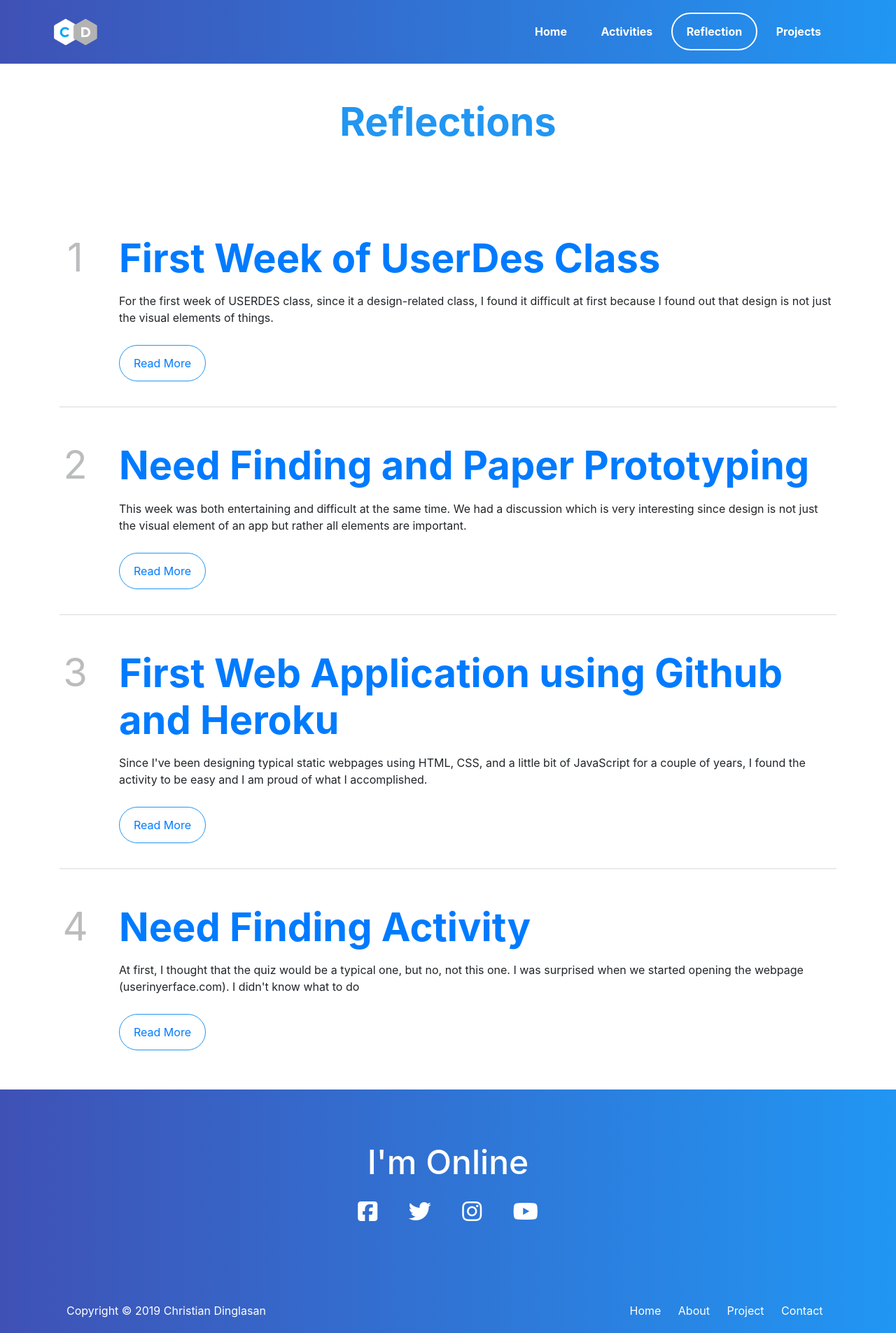
After one commit to cmdinglasan/lab1, a PHP site: page /reflection.html in a window 1280 px wide. The commit adds this page. Shown: the whole page at 70% size. Run offline with PHP 8.4, Linux system fonts and the light colour scheme; some libraries are stand-ins or nearby versions.

Commit message:
Added more pages

```diff
--- a/css/style.css
+++ b/css/style.css
@@ -1,49 +1,36 @@
 /* General */
 html { padding: 0; margin: 0; }
-body { padding: 0; margin: 0; font-family: 'Montserrat', Arial, sans-serif; font-size: 14px; color: #212121; }
+body { padding: 0; margin: 0; font-family: 'Montserrat', Arial, sans-serif; font-size: 14px; color: #212121; padding: 91px 0 0 0; }
 a {	color: inherit;	text-decoration: none; }
 a:hover { text-decoration: none!important; }
 
-/* General - Containers */
-.container { max-width: 1120px; margin: 0 auto; position: relative;}
-.fixed { position: fixed; top: 0;}
-.main-content {	position: relative; }
-
-/* Menu Bar */
-.menu-bar {	background: linear-gradient(to right, #3F51B5, #2196F3); height: 75px; width: 100%; z-index: 99;}
-
-/* Menu Bar - Logo */
-.logo-pane { position: absolute; left: 0; top: 0; height: 75px; width: 75px;}
-.logo-pane .logo-container { position: relative;}
-.logo-pane .main-logo {	display: block; }
-.logo-pane .main-logo img {	height: 75px; width: 75px; border-radius: 0px; margin: 0px; transition: .2s all ease-in-out;}
-.logo-pane .main-logo:hover img { border-radius: 200px; height: 55px; width: 55px; margin: 10px;}
-
-/* Menu Bar - Navigation */
-.menu-bar .nav-menu { position: absolute; right: 0;}
-.menu-bar .nav-menu .menu {	position: relative;	margin: 0; padding: 0; }
-.menu-bar .nav-menu .menu li {	position: relative;	display: inline-block; }
-.menu-bar .nav-menu .menu li a { padding: 0 20px; transition: .2s all ease-in-out; background: transparent;	height: 75px; display: block;}
-.menu-bar .nav-menu .menu li a:hover { background: rgba(255,255,255,0.3); }
-.menu-bar .nav-menu .menu li a span { color: #fff; height: 75px; line-height: 75px; font-weight: bold; font-size: 18px;}
+/* Main Navigation */
+.main-navigation { position: fixed; top: 0; width: 100%; z-index: 99; }
+.main-navigation .navbar { position: relative; height: 91px; }
+.main-navigation .navbar.active { background: linear-gradient(to right, #3F51B5, #2196F3); }
+.navbar .container { vertical-align: top; height: 75px; position: relative; white-space: nowrap; overflow-x: auto; overflow-y: hidden; }
+.main-navigation .navbar .logo { position: absolute; top: 0; left: 0; width: 75px; }
+.main-navigation .navbar .logo a { display: block; height: 75px; width: 75px; }
+.main-navigation .navbar .logo img { display: block; height: inherit; width: inherit; }
+.main-navigation .links { position: relative; width: calc(100% - 75px); margin: 0 0 0 75px; }
+.main-navigation .links ul { margin: 0; padding: 0 auto; text-align: right; }
+.main-navigation .links ul li { display: inline-block; }
+.main-navigation .links ul li a { height: 75px; padding: 15px 20px; line-height: 75px; color: #fff; font-weight: bold; border: 2px solid transparent; }
+.main-navigation .links ul li a:hover,
+.main-navigation .links ul li a.active { border-radius: 200px; border: 2px solid white; }
 
 /* Main Header */
-.main-header { position: relative; background: linear-gradient(to right, #3F51B5, #2196F3); margin: 75px 0 0 0; }
-.main-header .main-content { padding: 40px 20px; }
-.main-header .left-pane { position: relative; display: block; max-width: 540px; }
-.main-header .lp-content { position: relative; color: #fff; }
-.lp-content { margin: 150px 0 150px 0; }
-.lp-content .lp-intro { font-size: 36px; font-weight: bold; }
-.lp-content .lp-intro span { display: inline-block; background: #fff; color: #2196F3; font-weight: bold; }
-.lp-content .lp-links { position: relative; }
-.lp-content .lp-links .menu { margin: 0; padding: 0; }
-.lp-content .lp-links .menu li { display: inline-block; }
-.lp-content .lp-links .menu li .lp-link { font-size: 14px; padding: 10px; color: #fff; }
-.lp-content .lp-links .menu li .lp-link::before { content: '//'; color: transparent; font-weight: bold; }
-.lp-content .lp-links .menu li:hover .lp-link::before { color: inherit; }
-.main-header .right-pane { position: absolute; right: 0; top: 0; }
-.main-header .right-pane .bg-image { position: relative; padding: 20px 0; }
-.main-header .right-pane .bg-image img { height: 500px; width: 500px; border-radius: 1000px; box-shadow: 50px 20px rgba(0,0,0,0.3); }
+.main-header { position: relative; background: linear-gradient(to right, #3F51B5, #2196F3); height: 675px; max-height: 675px; }
+.main-header .background { background: url(../sprites/christian.jpg); position: absolute; top: 0; left: 0; height: 100%; width: 100%; background-size: cover; background-position: center center; z-index: 2; background-attachment: fixed; }
+.main-header .background .overlay { background: linear-gradient(to right, #3F51B5, #2196F3); position: absolute; z-index; 3; top: 0; left: 0; height: 100%; width: 100%; opacity: .3; }
+.main-header .main-content { position: relative; z-index: 3; color: #fff; text-align: center; padding: 125px 0 0 0; }
+.main-header .main-content h1 { padding: 150px 0 0 0; }
+.main-header .main-content .soc-links { position: relative; }
+.main-header .main-content .soc-links ul { margin: 0; padding: 0; }
+.main-header .main-content .soc-links li { display: inline-block; }
+.main-header .main-content .soc-links li a { font-size: 24px; display: block; color: #fff; height: 32px; width: 32px; padding: 20px; }
+.main-header .main-content .soc-links li a i.fab { }
+
 
 /* Content */
 .section-content { padding: 75px 0 0 0; position: relative; }
@@ -65,7 +52,7 @@ a:hover { text-decoration: none!important; }
 .section-one .top-pane { width: 75%; padding: 150px 0 150px 0; }
 
 /* Content - Section Two */
-.section-two { padding: 150px 0; text-align: right; }
+.section-two { padding: 150px 0; text-align: right; background-attachment: fixed; background: url(../sprites/maker_faire.jpg); background-size: 135% auto; background-position: right -200px; }
 .section-two .top-pane { position: relative; z-index: 3; }
 .section-two .top-pane h2 { color: #fff; }
 .section-two .bottom-pane { position: absolute; z-index: 2; top: 0; left: 0; }
@@ -106,14 +93,22 @@ a:hover { text-decoration: none!important; }
 .main-footer .bottom-pane .pane ul li a:hover span { background: rgba(255,255,255,0.5); }
 .main-footer .bottom-pane .pane ul li a span { display: block; padding: 10px; color: #fff; }
 
-@media screen and (max-width: 1080px) {
+/* Pages - Screen */
+.page-content { padding: 0; }
+.page-content .page-title { text-align: center; padding: 50px 0; color: #2196f3; margin: 0 0 20px 0; }
 
-/* Main Header */
-.main-header .left-pane { text-align: center; max-width: 100%; }
-.main-header .lp-content { margin: 20px 0 20px 0; }
-.main-header .right-pane { position: relative; text-align: center; }
-.main-header .right-pane .bg-image img { height: 250px; width: 250px; box-shadow: 25px 10px rgba(0,0,0,0.3); }
+/* Pages - Articles List */
+.articles-list { position: relative; margin: 0 0 20px 0; }
+.articles-list ol { margin: 0; padding: 0; }
+.articles-list ol li { position: relative; list-style-type: none; counter-increment: lis 1; padding: 50px 0 50px 85px; border-bottom: 1px solid rgba(0,0,0,0.15); }
+.articles-list ol li:before { content: counter(lis); height: 45px; width: 45px; text-align: center; line-height: 45px; display: block; position: absolute; top: 60px; left: 0; font-size: 3.5rem; opacity: .3; transition: all .2s ease; }
+.articles-list ol li:hover:before { left: 10px; }
+.articles-list ol li:last-child { border-bottom: 0; }
+.articles-list .article-post p { padding: 15px 0 25px 0; }
+.articles-list .article-post .article-link-btn { border: 1px solid #2196F3; border-radius: 200px; padding: 15px 20px; transition: all .2s ease; }
+.articles-list .article-post .article-link-btn:hover { background: #2196F3; color: white; }
 
+@media screen and (max-width: 1200px) {
 
 /* Content - Section */
 .section-content { padding: 25px 0 25px 0; }
@@ -135,13 +130,16 @@ a:hover { text-decoration: none!important; }
 .section-three .cards .card { width: calc(100% - 80px); }
 .section-three .cards .card#first, .section-three .cards .card#second, .section-three .cards .card#third { margin: 40px 10px; }
 
-@media screen and (max-width: 500px) {
+@media screen and (max-width: 992px) {
 
-/* Menu Bar */
-.menu-bar { overflow-x: scroll; overflow-y: hidden; width: 100%; }
-.logo-pane { display: inline-block; position: relative; vertical-align: top; margin: 0 -4px 0 0; }
-.menu-bar .nav-menu { position: relative; vertical-align: top; display: inline-block; width: calc(100% - 75px); }
-.menu-bar .nav-menu .menu { height: 75px; white-space: nowrap; }
+/* Pages - Articles List */
+.articles-list .article-post .display-4 {
+	font-size: 32px;
+}
+
+}
+
+@media screen and (max-width: 576px) {
 
 /* Content - Section Content */
 .section-content h2 { padding: 0 20px !important; }
@@ -150,8 +148,4 @@ a:hover { text-decoration: none!important; }
 .section-two { background-size: cover !important; background-position: center center !important; }
 .section-two .top-pane { padding: 75px 0 75px; }
 
-/* Footer */
-.main-footer .bottom-pane .pane { display: block; text-align: center; width: 100%; margin: 0; }
-.main-footer .bottom-pane .pane ul { text-align: center; }
-
 }
--- /dev/null
+++ b/reflection.html
@@ -0,0 +1,179 @@
+<!DOCTYPE html>
+<html lang="en">
+
+<head>
+	<!-- Meta Tags-->
+	<meta name="viewport" content="width=device-width, initial-scale=1, shrink-to-fit=no">
+
+	<!-- Stylesheets -->
+	<link rel="stylesheet" href="css/style.css"/>
+	<link rel="shortcut icon" type="image/png" href="sprites/favicon.ico"/>
+	<link href="https://fonts.googleapis.com/css?family=Montserrat:300,400,700&display=swap" rel="stylesheet">
+
+	<!-- Bootstrap -->
+	<link rel="stylesheet" href="https://stackpath.bootstrapcdn.com/bootstrap/4.3.1/css/bootstrap.min.css" integrity="sha384-ggOyR0iXCbMQv3Xipma34MD+dH/1fQ784/j6cY/iJTQUOhcWr7x9JvoRxT2MZw1T" crossorigin="anonymous">
+
+	<!-- JavaScripts -->
+	<script src="https://kit.fontawesome.com/614c79ec05.js"></script>
+	<script src="https://code.jquery.com/jquery-3.4.1.min.js"></script>
+	<script src="js/togglemenu.js"></script>
+</head>
+
+
+<!-- General -->
+<title>Welcome to my Page</title>
+<body>
+
+<div class="main-navigation">
+	<nav class="navbar active">
+		<div class="container">
+			<div class="logo">
+				<a href="/">
+					<img src="sprites/cd_logo_2.png">
+				</a>
+			</div>
+			<div class="links">
+				<ul>
+					<li>
+						<a href="index.html">
+							Home
+						</a>
+					</li>
+					<li>
+						<a href="activities.html">
+							Activities
+						</a>
+					</li>
+					<li>
+						<a href="reflection.html" class="active">
+							Reflection
+						</a>
+					</li>
+					<li>
+						<a href="projects.html">
+							Projects
+						</a>
+					</li>
+				</ul>
+			</div>
+		</div>
+	</nav>
+</div>
+
+<section class="page-content">
+	<div class="page-title">
+		<div class="container">
+			<h2 class="display-4 font-weight-bold">Reflections</h2>
+		</div>
+	</div>
+	<div class="page-container">
+		<div class="container">
+			<div class="articles-list">
+				<ol>
+					<li>
+						<section class="article-post">
+							<a href="articles/reflection01.html" class="display-4 font-weight-bold">
+								First Week of UserDes Class
+							</a>
+							<p>For the first week of USERDES class, since it a design-related class, I found it difficult at first because I found out that design is not just the visual elements of things. </p>
+							<a href="articles/reflection01.html" class="button article-link-btn">Read More</a>
+						</section>
+					</li>
+					<li>
+						<section class="article-post">
+							<a href="articles/reflection02.html" class="display-4 font-weight-bold">
+								Need Finding and Paper Prototyping
+							</a>
+							<p>This week was both entertaining and difficult at the same time. We had a discussion which is very interesting since design is not just the visual element of an app but rather all elements are important.</p>
+							<a href="articles/reflection02.html" class="button article-link-btn">Read More</a>
+						</section>
+					</li>
+					<li>
+						<section class="article-post">
+							<a href="articles/reflection03.html" class="display-4 font-weight-bold">
+								First Web Application using Github and Heroku
+							</a>
+							<p>Since I've been designing typical static webpages using HTML, CSS, and a little bit of JavaScript for a couple of years, I found the activity to be easy and I am proud of what I accomplished.</p>
+							<a href="articles/reflection03.html" class="button article-link-btn">Read More</a>
+						</section>
+					</li>
+					<li>
+						<section class="article-post">
+							<a href="articles/reflection04.html" class="display-4 font-weight-bold">
+								Need Finding Activity
+							</a>
+							<p>At first, I thought that the quiz would be a typical one, but no, not this one. I was surprised when we started opening the webpage (userinyerface.com). I didn't know what to do</p>
+							<a href="articles/reflection04.html" class="button article-link-btn">Read More</a>
+						</section>
+					</li>
+				</ol>
+			</div>
+		</div>
+	</div>
+</section>
+
+<footer class="main-footer" id="footer">
+	<div class="container">
+		<div class="top-pane">
+			<div id="contact">
+				<h2>I'm Online</h2>
+				<div class="soc-links">
+					<ul class="menu">
+						<li>
+							<a href="https://www.facebook.com/christian.m.dinglasan" target="_blank">
+								<i class="fab fa-facebook-square"></i>
+							</a>
+						</li>
+						<li>
+							<a href="https://www.twitter.com/tiandinglasan" target="_blank">
+								<i class="fab fa-twitter"></i>
+							</a>
+						</li>
+						<li>
+							<a href="https://www.instagram.com/tigiding" target="_blank">
+								<i class="fab fa-instagram"></i>
+							</a>
+						</li>
+						<li>
+							<a href="https://www.youtube.com/c/Arstle" target="_blank">
+								<i class="fab fa-youtube"></i>
+							</a>
+						</li>
+					</ul>
+				</div>
+			</div>
+		</div>
+		<div class="bottom-pane">
+			<section class="pane">
+				<span>Copyright &copy; 2019 Christian Dinglasan</span>
+			</section>
+			<section class="pane" id="footer-links">
+				<ul>
+					<li>
+						<a href="#">
+							<span>Home</span>
+						</a>
+					</li>
+					<li>
+						<a href="#about">
+							<span>About</span>
+						</a>
+					</li>
+					<li>
+						<a href="#project">
+							<span>Project</span>
+						</a>
+					</li>
+					<li>
+						<a href="#contact">
+							<span>Contact</span>
+						</a>
+					</li>
+				</ul>
+			</section>
+		</div>
+	</div>
+</footer>
+
+</body>
+</html>
```
Also changed, not shown: activities.html (added, +185 -0 lines), index.html (+38 -40 lines), js/togglemenu.js (added, +7 -0 lines), sprites/christian.jpg (added).
